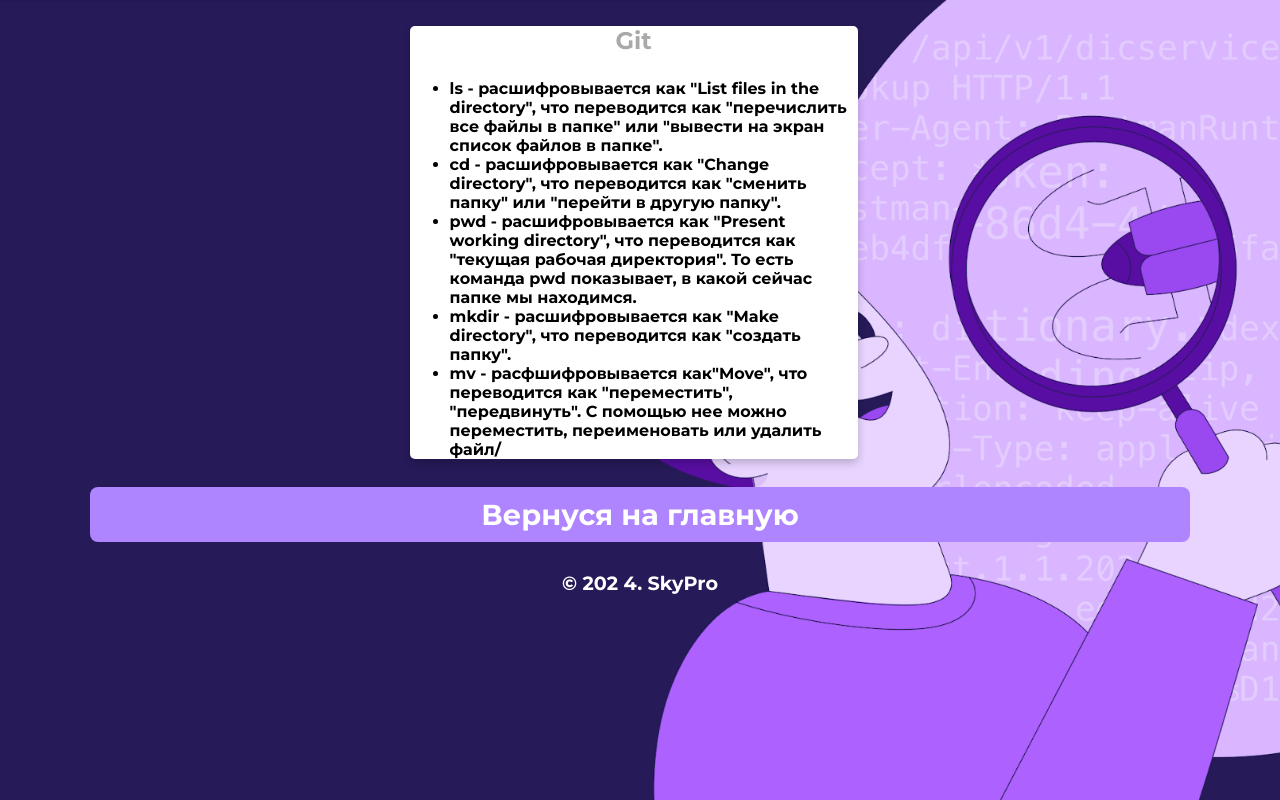
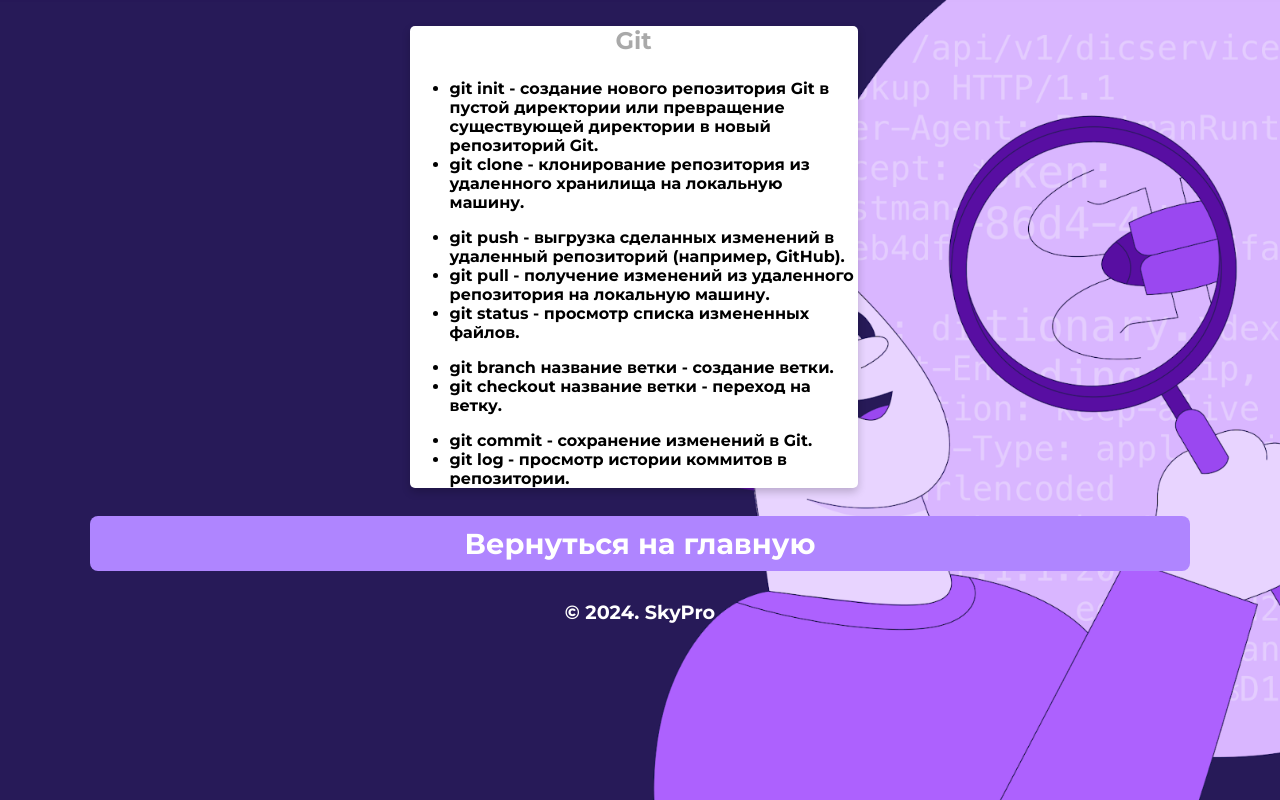
Before and after one commit to Testing4sun/Final-task-Web, a plain HTML site: page html/git.html in a window 1280 px wide. Drawn offline with Linux system fonts and the light colour scheme.

Commit message:
First commit

```diff
--- a/html/git.html
+++ b/html/git.html
@@ -1,10 +1,10 @@
 <!DOCTYPE html>
 <html>
    <head>
-      <title>Git - всему голова!</title>
+      <title>Git</title>
       <link rel="stylesheet" type="text/css" href="../css/style.css">
       <link rel="stylesheet" type="text/css" href="../css/font-awesome.css">
-      <link rel="shortcut icon" href="../img/fav.ico" type="image/x-icon">
+      <link rel="shortcut icon" href="../img/fav.jpg" type="image/x-icon">
       <link href="https://fonts.googleapis.com/css?family=Montserrat:700" rel="stylesheet">
       <meta charset="utf-8">
       <meta name="viewport" content="width=device-width, initial-scale=1">
@@ -14,19 +14,29 @@
       <div class="card">
          <p class="subtitle">Git</p>
           <ul>
-            <li>ls - расшифровывается как "List files in the directory", что переводится как "перечислить все файлы в папке" или "вывести на экран список файлов в папке".</li>
-            <li>cd - расшифровывается как "Change directory", что переводится как "сменить папку" или "перейти в другую папку".</li>
-            <li>pwd - расшифровывается как "Present working directory", что переводится как "текущая рабочая директория". То есть команда pwd показывает, в какой сейчас папке мы находимся. </li>
-            <li>mkdir - расшифровывается как "Make directory", что переводится как "создать папку".</li>
-            <li>mv - расфшифровывается как"Move", что переводится как "переместить", "передвинуть". С помощью нее можно переместить, переименовать или удалить файл/</li>
+            <li>git init - создание нового репозитория Git в пустой директории или превращение существующей директории в новый репозиторий Git.</li>
+            <li>git clone <URL> - клонирование репозитория из удаленного хранилища на локальную машину.</li>
+            </ul>
+            <ul>
+               <li>git push - выгрузка сделанных изменений в удаленный репозиторий (например, GitHub). </li>
+            <li>git pull - получение изменений из удаленного репозитория на локальную машину.</li>
+            <li>git status - просмотр списка измененных файлов.</li>
+         </ul>
+            <ul>
+            <li>git branch название ветки - создание ветки.</li>
+            <li>git checkout название ветки - переход на ветку.</li>
+         </ul>
+         <ul>
+            <li>git commit - сохранение изменений в Git.</li>
+            <li>git log - просмотр истории коммитов в репозитории.</li>
          </ul>
       </div>
       <!--footer-->
       <footer class="animated fadeIn">
          <p class="location" align="center">
-            <a href="mac.html">Вернуся на главную</a>
+            <a href="../index.html">Вернуться на главную</a>
          </p>
-         &copy; 202 4. SkyPro
+         &copy; 2024. SkyPro
       </footer>
    </body>
 </html>
```
Also changed, not shown: html/cmd.html (+11 -8 lines), html/mac.html (+4 -4 lines), index.html (+5 -5 lines), defects.txt, fav.jpg (added), img/fav.jpg (added), improvements.txt.
